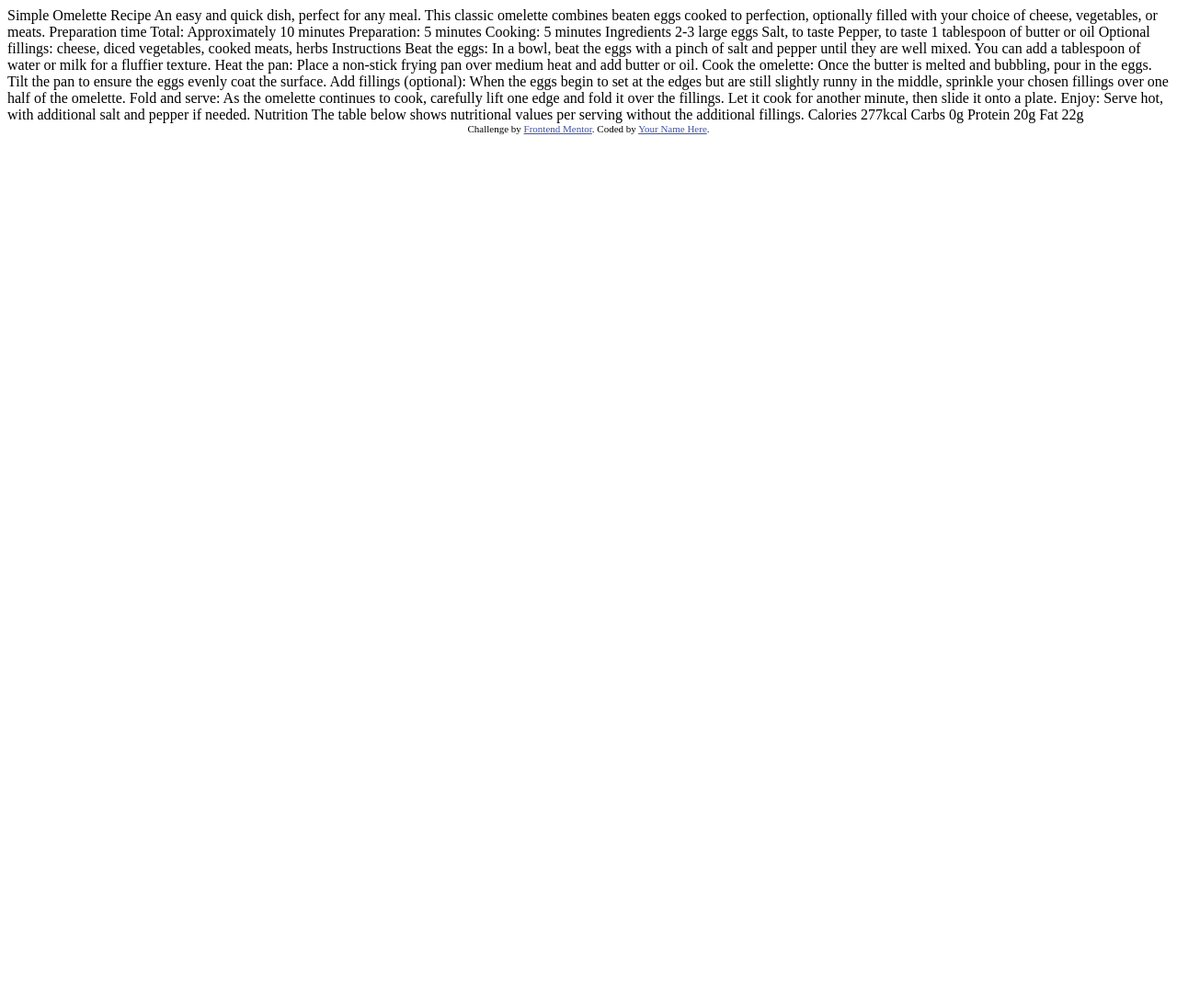
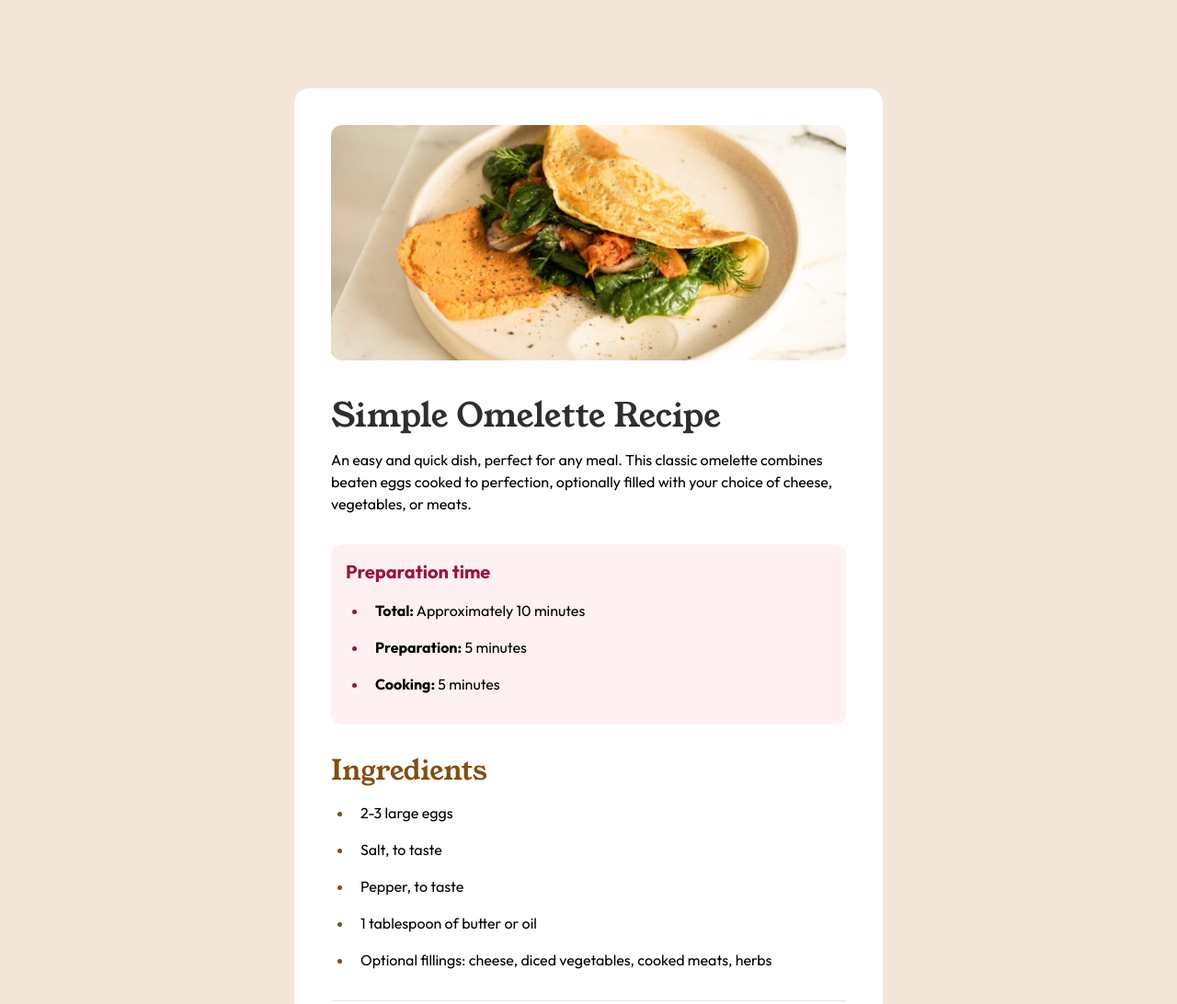
Before and after one commit to didgiman/frontendmentor_recipe-page-main, a plain HTML site: page index.html in a window 1280 px wide. Shown: the top 1092 px of the page at 92% size. Before the commit the page ends 800 px from the top, so only its background shows below. Drawn offline with nearby package versions, Linux system fonts and the light colour scheme.

Commit message:
Finished version of the recipe page

```diff
--- a/index.html
+++ b/index.html
@@ -1,77 +1,128 @@
 <!DOCTYPE html>
 <html lang="en">
-<head>
-  <meta charset="UTF-8">
-  <meta name="viewport" content="width=device-width, initial-scale=1.0"> <!-- displays site properly based on user's device -->
+    <head>
+        <meta charset="UTF-8" />
+        <meta name="viewport" content="width=device-width, initial-scale=1.0" />
+        <!-- displays site properly based on user's device -->
 
-  <link rel="icon" type="image/png" sizes="32x32" href="./assets/images/favicon-32x32.png">
+        <link rel="icon" type="image/png" sizes="32x32" href="./assets/images/favicon-32x32.png" />
 
-  <title>Frontend Mentor | Recipe page</title>
+        <title>Frontend Mentor | Recipe page</title>
 
-  <!-- Feel free to remove these styles or customise in your own stylesheet 👍 -->
-  <style>
-    .attribution { font-size: 11px; text-align: center; }
-    .attribution a { color: hsl(228, 45%, 44%); }
-  </style>
-</head>
-<body>
+        <script src="https://cdn.tailwindcss.com"></script>
 
-  Simple Omelette Recipe
+        <!-- Feel free to remove these styles or customise in your own stylesheet 👍 -->
+        <style>
+            @import url("https://fonts.googleapis.com/css2?family=Outfit:wght@100..900&family=Young+Serif&display=swap");
 
-  An easy and quick dish, perfect for any meal. This classic omelette combines beaten eggs cooked
-  to perfection, optionally filled with your choice of cheese, vegetables, or meats.
+            body {
+                font-family: "Outfit", sans-serif;
+                background-color: hsl(30, 54%, 90%);
+            }
 
-  Preparation time
+            h1,
+            h2,
+            h3,
+            h4 {
+                font-family: "Young Serif", serif;
+                color: hsl(24, 5%, 18%);
+            }
 
-  Total: Approximately 10 minutes
-  Preparation: 5 minutes
-  Cooking: 5 minutes
+            aside h3 {
+                font-family: "Outfit", sans-serif;
+            }
 
-  Ingredients
+            p {
+                font-size: 16px;
+            }
+        </style>
+    </head>
 
-  2-3 large eggs
-  Salt, to taste
-  Pepper, to taste
-  1 tablespoon of butter or oil
-  Optional fillings: cheese, diced vegetables, cooked meats, herbs
+    <body class="flex justify-center">
+        <main class="bg-white w-full sm:w-10/12 lg:w-6/12 sm:p-10 sm:my-24 sm:rounded-2xl">
+            <img src="assets/images/image-omelette.jpeg" alt="omelette" class="w-full sm:rounded-xl" />
 
-  Instructions
+            <div class="p-8 sm:p-0 sm:pt-6">
+                <h1 class="text-4xl py-4">Simple Omelette Recipe</h1>
 
-  Beat the eggs: In a bowl, beat the eggs with a pinch of salt and pepper until they are well mixed.
-  You can add a tablespoon of water or milk for a fluffier texture.
+                <p>
+                    An easy and quick dish, perfect for any meal. This classic omelette combines beaten eggs cooked to perfection, optionally filled with your choice of cheese, vegetables, or meats.
+                </p>
 
-  Heat the pan: Place a non-stick frying pan over medium heat and add butter or oil.
+                <aside class="bg-rose-50 p-4 my-8 rounded-xl">
+                    <h3 class="text-xl text-rose-800 font-bold">Preparation time</h3>
 
-  Cook the omelette: Once the butter is melted and bubbling, pour in the eggs. Tilt the pan to ensure
-  the eggs evenly coat the surface.
+                    <ul class="list-disc">
+                        <li class="marker:text-rose-800 ml-6 my-4 pl-2"><b>Total:</b> Approximately 10 minutes</li>
+                        <li class="marker:text-rose-800 ml-6 my-4 pl-2"><b>Preparation:</b> 5 minutes</li>
+                        <li class="marker:text-rose-800 ml-6 my-4 pl-2"><b>Cooking:</b> 5 minutes</li>
+                    </ul>
+                </aside>
 
-  Add fillings (optional): When the eggs begin to set at the edges but are still slightly runny in the
-  middle, sprinkle your chosen fillings over one half of the omelette.
+                <section>
+                    <h2 class="text-3xl text-yellow-800">Ingredients</h2>
+                    <ul class="list-disc">
+                        <li class="marker:text-yellow-800 ml-6 my-4 pl-2">2-3 large eggs</li>
+                        <li class="marker:text-yellow-800 ml-6 my-4 pl-2">Salt, to taste</li>
+                        <li class="marker:text-yellow-800 ml-6 my-4 pl-2">Pepper, to taste</li>
+                        <li class="marker:text-yellow-800 ml-6 my-4 pl-2">1 tablespoon of butter or oil</li>
+                        <li class="marker:text-yellow-800 ml-6 my-4 pl-2">Optional fillings: cheese, diced vegetables, cooked meats, herbs</li>
+                    </ul>
+                </section>
 
-  Fold and serve: As the omelette continues to cook, carefully lift one edge and fold it over the
-  fillings. Let it cook for another minute, then slide it onto a plate.
+                <hr class="h-px my-8 bg-gray-200 border-0" />
 
-  Enjoy: Serve hot, with additional salt and pepper if needed.
+                <section>
+                    <h2 class="text-3xl text-yellow-800">Instructions</h2>
 
-  Nutrition
+                    <ol class="list-decimal list-outside">
+                        <li class="marker:text-yellow-800 marker:font-bold ml-6 my-4 pl-2">
+                            <b>Beat the eggs:</b> In a bowl, beat the eggs with a pinch of salt and pepper until they are well mixed. You can add a tablespoon of water or milk for a fluffier texture.
+                        </li>
+                        <li class="marker:text-yellow-800 marker:font-bold ml-6 my-4 pl-2"><b>Heat the pan:</b> Place a non-stick frying pan over medium heat and add butter or oil.</li>
+                        <li class="marker:text-yellow-800 marker:font-bold ml-6 my-4 pl-2">
+                            <b>Cook the omelette:</b> Once the butter is melted and bubbling, pour in the eggs. Tilt the pan to ensure the eggs evenly coat the surface.
+                        </li>
+                        <li class="marker:text-yellow-800 marker:font-bold ml-6 my-4 pl-2">
+                            <b>Add fillings (optional):</b> When the eggs begin to set at the edges but are still slightly runny in the middle, sprinkle your chosen fillings over one half of the
+                            omelette.
+                        </li>
+                        <li class="marker:text-yellow-800 marker:font-bold ml-6 my-4 pl-2">
+                            <b>Fold and serve:</b> As the omelette continues to cook, carefully lift one edge and fold it over the fillings. Let it cook for another minute, then slide it onto a plate.
+                        </li>
+                        <li class="marker:text-yellow-800 marker:font-bold ml-6 my-4 pl-2"><b>Enjoy:</b> Serve hot, with additional salt and pepper if needed.</li>
+                    </ol>
+                </section>
 
-  The table below shows nutritional values per serving without the additional fillings.
+                <hr class="h-px my-8 bg-gray-200 border-0" />
 
-  Calories
-  277kcal
+                <section>
+                    <h2 class="text-3xl text-yellow-800 pb-4">Nutrition</h2>
 
-  Carbs
-  0g
+                    <p>The table below shows nutritional values per serving without the additional fillings.</p>
 
-  Protein
-  20g
-
-  Fat
-  22g
-
-  <div class="attribution">
-    Challenge by <a href="https://www.frontendmentor.io?ref=challenge" target="_blank">Frontend Mentor</a>.
-    Coded by <a href="#">Your Name Here</a>.
-  </div>
-</body>
+                    <table class="table-auto w-full mt-4">
+                        <tbody>
+                            <tr class="border-b">
+                                <td class="pl-8">Calories</td>
+                                <td class="font-bold text-yellow-800 py-3">277kcal</td>
+                            </tr>
+                            <tr class="border-b">
+                                <td class="pl-8">Carbs</td>
+                                <td class="font-bold text-yellow-800 py-3">0g</td>
+                            </tr>
+                            <tr class="border-b">
+                                <td class="pl-8">Protein</td>
+                                <td class="font-bold text-yellow-800 py-3">20g</td>
+                            </tr>
+                            <tr>
+                                <td class="pl-8">Fat</td>
+                                <td class="font-bold text-yellow-800 py-3">22g</td>
+                            </tr>
+                        </tbody>
+                    </table>
+                </section>
+            </div>
+        </main>
+    </body>
 </html>
```
